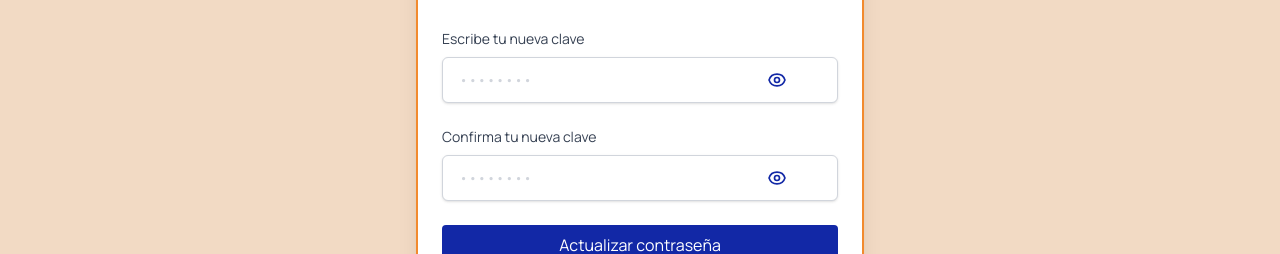
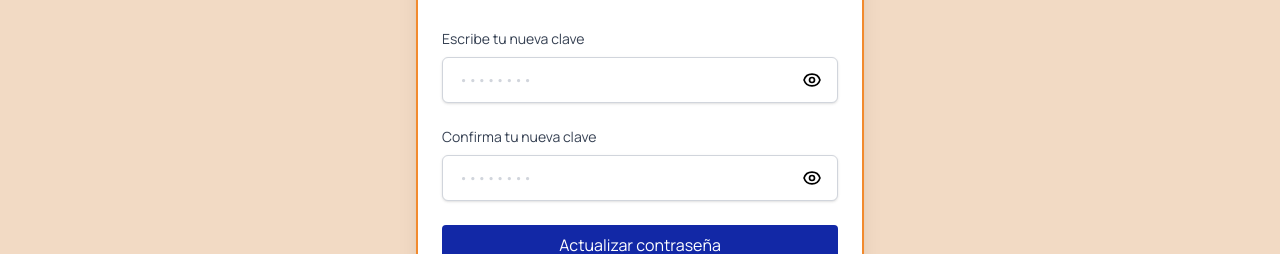
Before and after one commit to LaNoviaDePepe/Vesto, a React (Vite) app: page /reset-password in a window 1280 px wide. Shown: the part 289-543 px from the top of the page. Built offline with nearby package versions, Linux system fonts and the light colour scheme.

Commit message:
🔥FIX_ Ojo en inputs tipo password a la derecha, hover no genera sombra

```diff
--- a/src/components/common/Input.tsx
+++ b/src/components/common/Input.tsx
@@ -64,7 +64,7 @@ export default function Input({ label, error, disabled, type, ...props }: InputP
                             <button
                                 type="button"
                                 onClick={() => setShowPassword(!showPassword)}
-                                className="absolute right-4 top-1/2 -translate-y-1/2 text-primary-700 hover:text-primary-600 transition-colors"
+                                className="absolute right-2 top-1/2 -translate-y-1/2 transition-colors justify-end hover:shadow-none"
                             >
                                 {showPassword ? (
                             <svg className="w-5 h-5" fill="none" stroke="currentColor" strokeWidth="2" viewBox="0 0 24 24">
```
